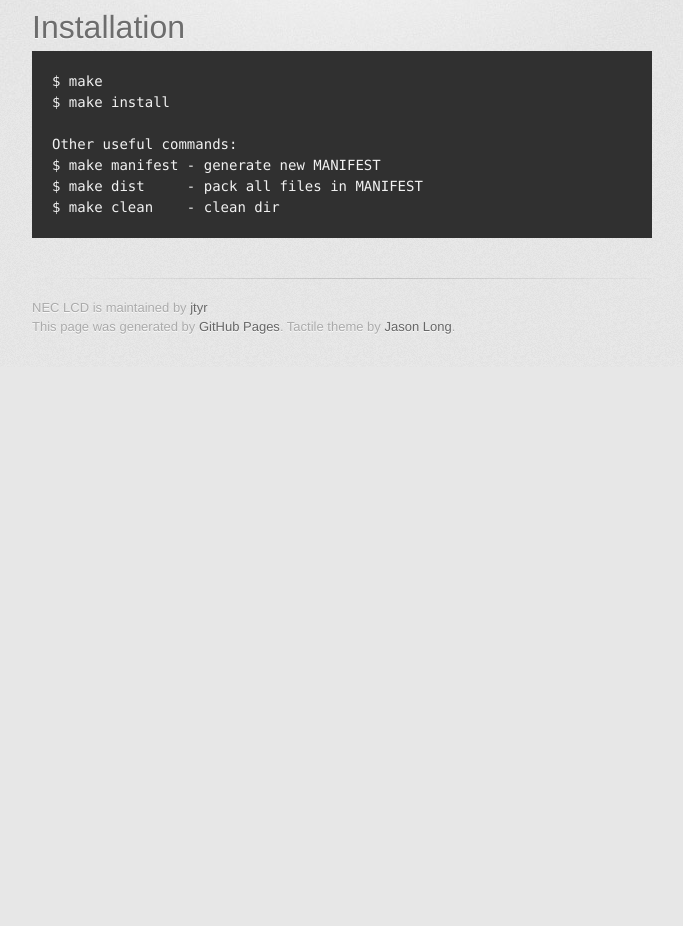
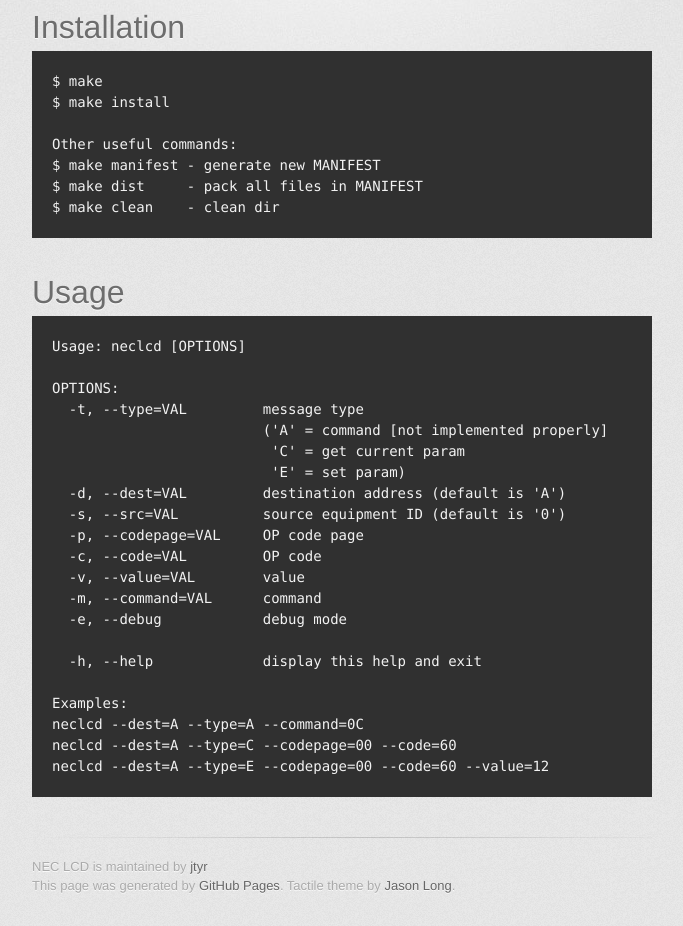
Before and after one commit to jtyr/neclcd, a plain HTML site: page index.html in a window 1280 px wide. Shown: the part 476-1402 px from the top of the page, without its empty margins (298-981 px from the left). Before the commit the page ends 843 px from the top, so only its background shows below. Drawn offline with Linux system fonts and the light colour scheme; a web font is replaced by a local one.

```diff
--- a/index.html
+++ b/index.html
@@ -49,6 +49,31 @@ $ make manifest - generate new MANIFEST
 $ make dist     - pack all files in MANIFEST
 $ make clean    - clean dir
 </code></pre>
+
+<h1>Usage</h1>
+
+<pre><code>Usage: neclcd [OPTIONS]
+
+OPTIONS:
+  -t, --type=VAL         message type
+                         ('A' = command [not implemented properly]
+                          'C' = get current param
+                          'E' = set param)
+  -d, --dest=VAL         destination address (default is 'A')
+  -s, --src=VAL          source equipment ID (default is '0')
+  -p, --codepage=VAL     OP code page
+  -c, --code=VAL         OP code
+  -v, --value=VAL        value
+  -m, --command=VAL      command
+  -e, --debug            debug mode
+
+  -h, --help             display this help and exit
+
+Examples:
+neclcd --dest=A --type=A --command=0C
+neclcd --dest=A --type=C --codepage=00 --code=60
+neclcd --dest=A --type=E --codepage=00 --code=60 --value=12
+</code></pre>
         </section>
 
         <footer>
```
Also changed, not shown: params.json (+1 -1 lines).
